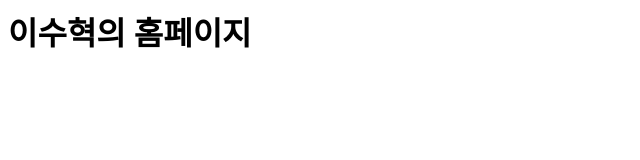
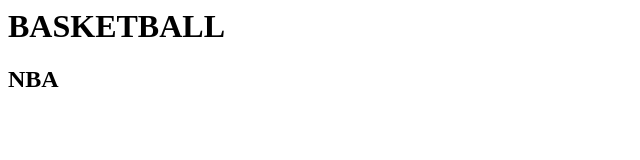
Before and after one commit to sxxhyyk/erb2024, a plain HTML site: page index.html in a window 1280 px wide. Shown: the whole page, without its empty margins (0-640 px from the left). Drawn offline with Linux system fonts and the light colour scheme.

Commit message:
Update index.html

```diff
--- a/index.html
+++ b/index.html
@@ -4,6 +4,10 @@
   </head>
 
   <body>
-    <h1> 이수혁의 홈페이지</h1>
+    <h1> BASKETBALL </h1>
+    <h2> NBA </h2>
+
+
+
   </body>
 </html>
```
